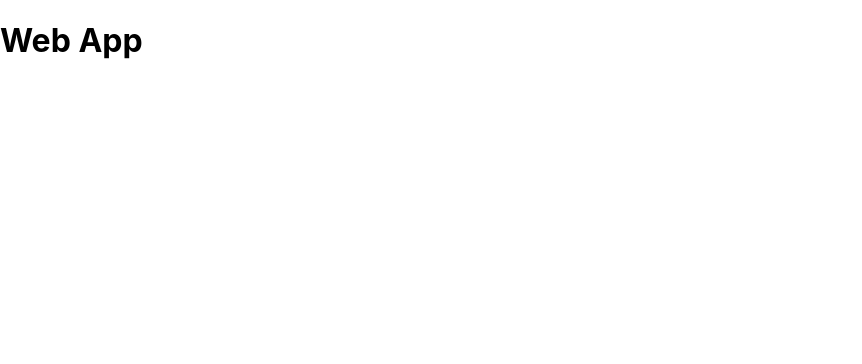
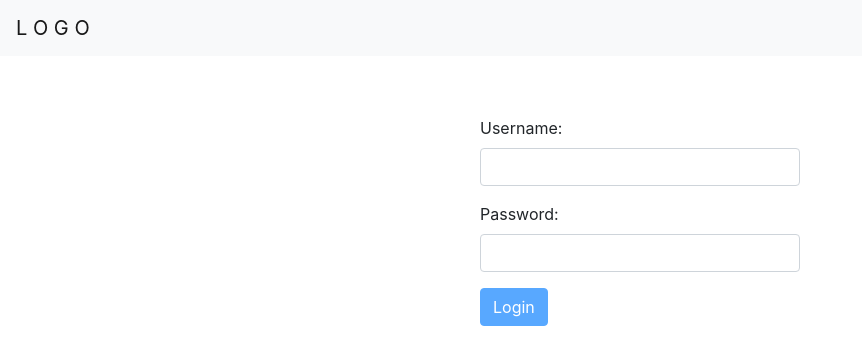
Before and after one commit to Prathyusha1993/grid-web-app, a React (Create React App) app: page / in a window 1280 px wide. Shown: the top 364 px of the page, without its empty margins (0-862 px from the left). Built offline with nearby package versions, Linux system fonts and the light colour scheme.

Commit message:
added navbar and login page

```diff
--- a/package.json
+++ b/package.json
@@ -6,7 +6,9 @@
     "@testing-library/jest-dom": "^5.11.9",
     "@testing-library/react": "^11.2.3",
     "@testing-library/user-event": "^12.6.0",
+    "bootstrap": "^4.6.0",
     "react": "^17.0.1",
+    "react-bootstrap": "^1.4.3",
     "react-dom": "^17.0.1",
     "react-scripts": "4.0.1",
     "web-vitals": "^0.2.4"
--- a/src/App.css
+++ b/src/App.css
@@ -36,3 +36,14 @@
     transform: rotate(360deg);
   }
 }
+
+@media all and (min-width: 480px){
+  .Login {
+    padding: 60px 0;
+  }
+
+  .Login form {
+    margin: 0 auto;
+    max-width: 320px;
+  }
+}
--- a/src/App.js
+++ b/src/App.js
@@ -1,6 +1,8 @@
 //import logo from './logo.svg';
 import './App.css';
 import React, {Component} from 'react';
+import Header from "./components/header";
+import Login from "./components/login";
 
 class App extends Component {
   state={};
@@ -8,7 +10,8 @@ class App extends Component {
   render() {
     return(
       <div>
-        <h1>Web App</h1>
+        <Header />
+        <Login />
       </div>
     );
   }
--- /dev/null
+++ b/src/components/header.jsx
@@ -0,0 +1,14 @@
+import React from 'react';
+import { Navbar } from 'react-bootstrap';
+
+function Header () {
+    return (
+        <div>
+            <Navbar bg="light">
+            <Navbar.Brand href="#home">L O G O</Navbar.Brand>
+            </Navbar>
+        </div>
+    );
+}
+
+export default Header;
--- a/src/components/login.jsx
+++ b/src/components/login.jsx
@@ -0,0 +1,40 @@
+import React, { useState } from 'react';
+import { Form } from "react-bootstrap";
+import { Button } from "react-bootstrap";
+
+function Login(){
+    const [email, setEmail] = useState("");
+    const [password, setPassword] = useState("");
+
+    function handleSubmit(e){
+        e.preventDefault();
+    }
+
+    function validateForm() {
+        return email.length > 0 && password.length> 0;
+    }
+
+    return(
+        <div className="Login">
+            <Form onSubmit={handleSubmit}>
+                <Form.Group controlId="email">
+                    <Form.Label>Username: </Form.Label>
+                    <Form.Control
+                    type="email"
+                    value={email}
+                    onChange={(e) => setEmail(e.target.value)} />
+                </Form.Group>
+                <Form.Group controlId="password">
+                    <Form.Label>Password: </Form.Label>
+                    <Form.Control
+                    type="password"
+                    value={password}
+                    onChange={(e) => setPassword(e.target.value)}/>
+                </Form.Group >
+                <Button type="submit" disabled={!validateForm()}>Login</Button>
+            </Form>
+        </div>
+    );
+}
+
+export default Login;
--- a/src/index.js
+++ b/src/index.js
@@ -3,6 +3,7 @@ import ReactDOM from 'react-dom';
 import './index.css';
 import App from './App';
 import reportWebVitals from './reportWebVitals';
+import 'bootstrap/dist/css/bootstrap.min.css';
 
 ReactDOM.render(
   <React.StrictMode>
```
Also changed, not shown: 2 other files (tests, documents, lock files or other folders).
